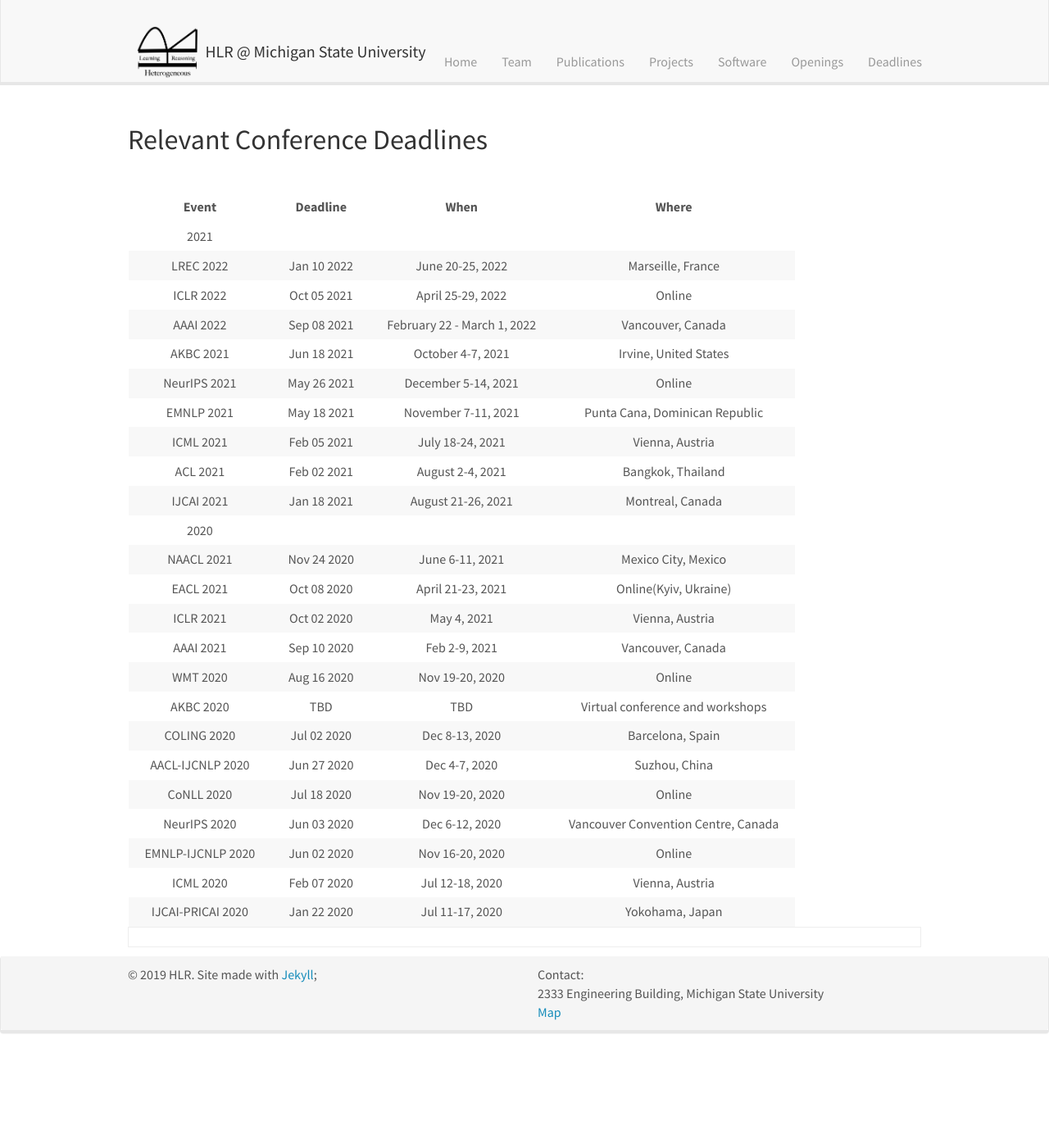
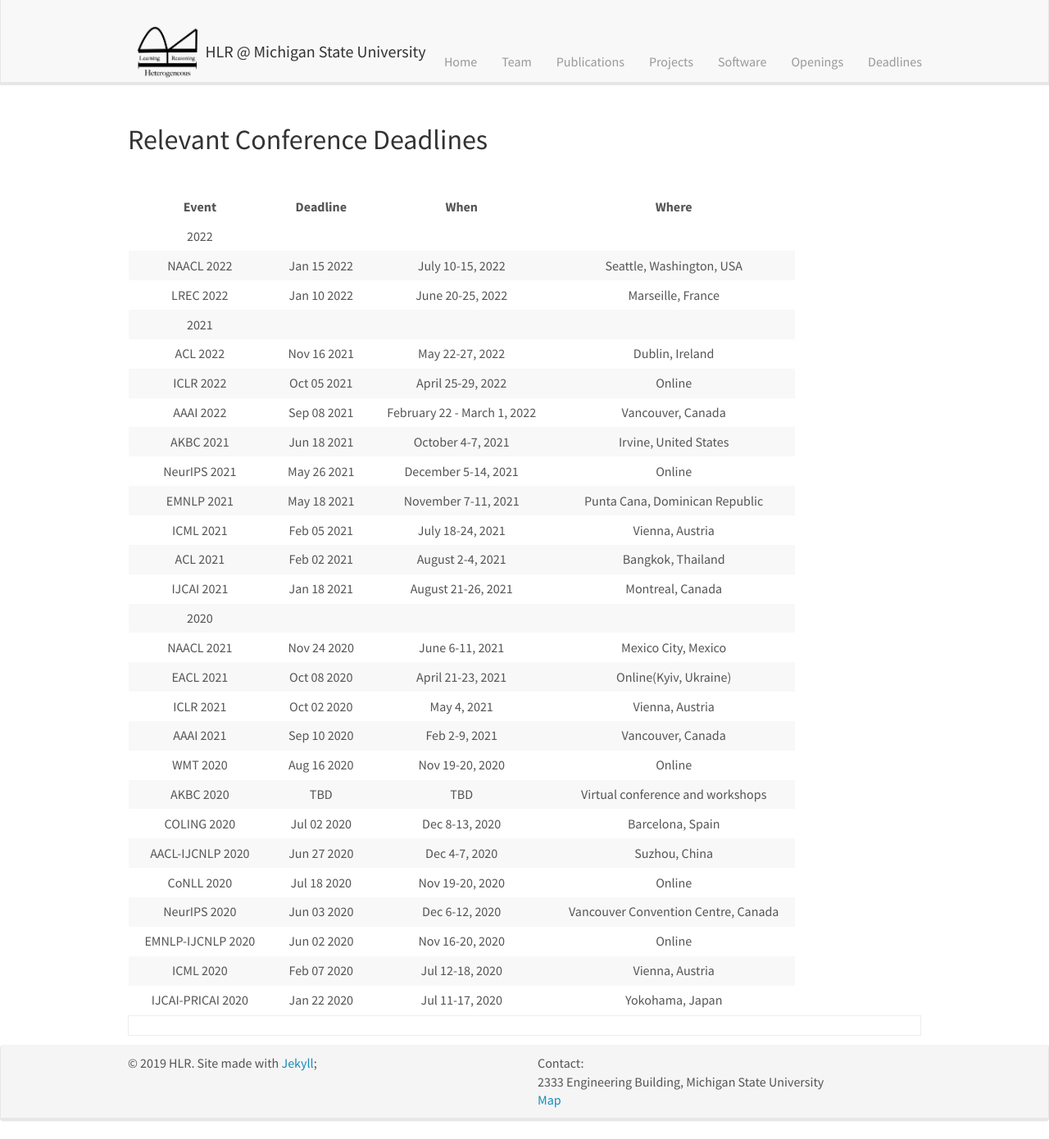
Before and after one commit to HLR/HLR.github.io, a Jekyll site: the page built from _pages/deadlines.md, in a window 1280 px wide and 1390 px high. Shown: the whole window at 82% size. Built offline with Jekyll 4.4.1, drawn with Linux system fonts in a browser that asks for light colours; nearby versions of some CDN libraries.

Commit message:
Update deadlines.md

```diff
--- a/_pages/deadlines.md
+++ b/_pages/deadlines.md
@@ -14,8 +14,11 @@ permalink: /deadlines/
 
 | Event  |  Deadline  | When  |  Where  |
 |:-:|:-:|:-:|:-:|
+| 2022 |  |  |  |
+| &nbsp; NAACL 2022  &nbsp; | &nbsp;  Jan 15 2022     &nbsp; | &nbsp;  July 10-15, 2022   &nbsp; | &nbsp;  Seattle, Washington, USA  &nbsp; |
+| &nbsp; LREC 2022  &nbsp; | &nbsp;  Jan 10 2022     &nbsp; | &nbsp;  June 20-25, 2022   &nbsp; | &nbsp; Marseille, France  &nbsp; |
 | 2021 |  |  |  |
-| &nbsp; LREC 2022  &nbsp; | &nbsp;  Jan 10 2022     &nbsp; | &nbsp;  June 20-25, 2022   &nbsp; | &nbsp; Marseille, France  &nbsp; |
+| &nbsp; ACL 2022  &nbsp; | &nbsp;  Nov 16 2021     &nbsp; | &nbsp;  May 22-27, 2022   &nbsp; | &nbsp; Dublin, Ireland  &nbsp; |
 | &nbsp; ICLR 2022  &nbsp; | &nbsp;  Oct 05 2021     &nbsp; | &nbsp;  April 25-29, 2022   &nbsp; | &nbsp; Online  &nbsp; |
 | &nbsp; AAAI 2022 &nbsp; | &nbsp;  Sep 08 2021     &nbsp; | &nbsp;  February 22 - March 1, 2022   &nbsp; | &nbsp; Vancouver, Canada  &nbsp; |
 | &nbsp; AKBC 2021  &nbsp; | &nbsp;  Jun 18 2021     &nbsp; | &nbsp;  October 4-7, 2021   &nbsp; | &nbsp; Irvine, United States  &nbsp; |
```
